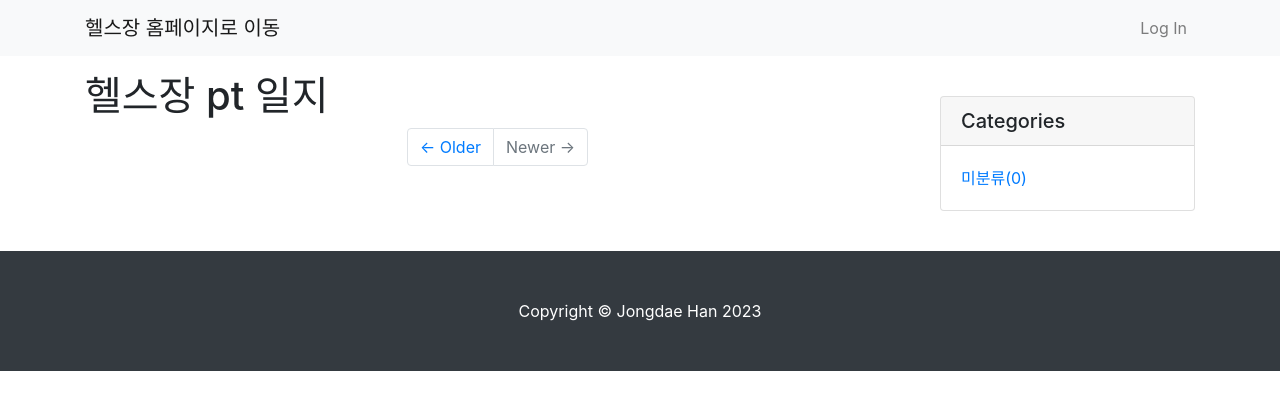
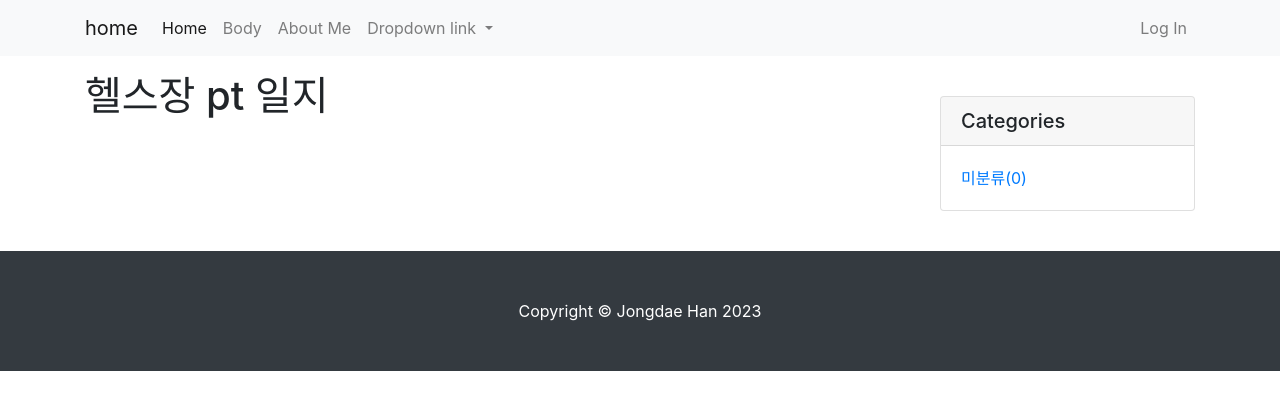
Before and after one commit to bbamsu99/RCP, a Django app: page /body/ in a window 1280 px wide. Shown: the top 410 px of the page. Run offline with Django 4.2, Linux system fonts and the light colour scheme; data that the repository does not hold is empty; some libraries are stand-ins or nearby versions.

Commit message:
일단 저장합니다

```diff
--- a/front/views.py
+++ b/front/views.py
@@ -1,7 +1,9 @@
 from django.shortcuts import render
-
 # Create your views here.
 
 def main(request):
+    return render(request, 'front/main.html')
 
-    return render(request, 'front/main.html')
+# def main(request):
+#
+#     return render(request, 'front/main.html')
--- a/templates/Body/navbar.html
+++ b/templates/Body/navbar.html
@@ -1,32 +1,32 @@
     <nav class="navbar navbar-expand-lg navbar-light bg-light">
         <div class="container">
-            <a class="navbar-brand" href="/">헬스장 홈페이지로 이동</a>
+            <a class="navbar-brand" href="/">home</a>
             <button class="navbar-toggler" type="button" data-toggle="collapse" data-target="#navbarNavDropdown"
                 aria-controls="navbarNavDropdown" aria-expanded="false" aria-label="Toggle navigation">
                 <span class="navbar-toggler-icon"></span>
             </button>
             <div class="collapse navbar-collapse" id="navbarNavDropdown">
                 <ul class="navbar-nav">
-{#                    <li class="nav-item active">#}
-{#                        <a class="nav-link" href="/">Home <span class="sr-only">(current)</span></a>#}
-{#                    </li>#}
-{#                    <li class="nav-item">#}
-{#                        <a class="nav-link" href="/Body/">Body</a>#}
-{#                    </li>#}
-{#                    <li class="nav-item">#}
-{#                        <a class="nav-link" href="/about_me/">About Me</a>#}
-{#                    </li>#}
-{#                    <li class="nav-item dropdown">#}
-{#                        <a class="nav-link dropdown-toggle" href="#" id="navbarDropdownMenuLink" role="button"#}
-{#                            data-toggle="dropdown" aria-haspopup="true" aria-expanded="false">#}
-{#                            Dropdown link#}
-{#                        </a>#}
-{#                        <div class="dropdown-menu" aria-labelledby="navbarDropdownMenuLink">#}
-{#                            <a class="dropdown-item" href="#">Action</a>#}
-{#                            <a class="dropdown-item" href="#">Another action</a>#}
-{#                            <a class="dropdown-item" href="#">Something else here</a>#}
-{#                        </div>#}
-{#                    </li>#}
+                    <li class="nav-item active">
+                        <a class="nav-link" href="/">Home <span class="sr-only">(current)</span></a>
+                    </li>
+                    <li class="nav-item">
+                        <a class="nav-link" href="/body/">Body</a>
+                    </li>
+                    <li class="nav-item">
+                        <a class="nav-link" href="/about_me/">About Me</a>
+                    </li>
+                    <li class="nav-item dropdown">
+                        <a class="nav-link dropdown-toggle" href="#" id="navbarDropdownMenuLink" role="button"
+                            data-toggle="dropdown" aria-haspopup="true" aria-expanded="false">
+                            Dropdown link
+                        </a>
+                        <div class="dropdown-menu" aria-labelledby="navbarDropdownMenuLink">
+                            <a class="dropdown-item" href="#">Action</a>
+                            <a class="dropdown-item" href="#">Another action</a>
+                            <a class="dropdown-item" href="#">Something else here</a>
+                        </div>
+                    </li>
                 </ul>
                 <ul class="navbar-nav ml-auto">
                     <li class="nav-item">
--- a/templates/Body/post_form.html
+++ b/templates/Body/post_form.html
@@ -2,7 +2,7 @@
 {% load crispy_forms_tags %}
 
 {% block main_area %}
-    <h1>블로그 새 글 작성</h1>
+    <h1>새 일지 작성</h1>
     <form method="POST" enctype="multipart/form-data"> {% csrf_token %}
     <table>
         {{ form | crispy }}
--- a/templates/Body/post_list.html
+++ b/templates/Body/post_list.html
@@ -4,18 +4,38 @@
 {% block main_area %}
 
     {% if user.is_authenticated %}
-        {% if user.is_superuser or user.is_staff %}
-            <a href="/body/create_post">글쓰기</a>
-        {% endif %}
+{#        {% if user.is_superuser or user.is_staff %}#}
+{#            <a href="/body/create_post">글쓰기</a>#}
+{#        {% endif %}#}
+        <a class="create-post-button" href="/body/create_post">글쓰기</a>
+
+<style>
+  .create-post-button {
+    display: inline-block;
+    padding: 10px 10px;
+    background-color: black;
+    color: white;
+    text-decoration: none;
+    border: none;
+    border-radius: 4px;
+    position: fixed;
+    top: 5px;
+    right: 10px;
+    z-index: 9999;
+  }
+</style>
 
     {% endif %}
 
 
-     <h1>헬스장 pt 일지 {% if category %} postings with category {{ category }}
-     {% endif %}
-
-        {% if tag %} postings with tag {{ tag }}
-        {% endif %}
+     <h1>헬스장 pt 일지
+{#         {% if category %}#}
+{#             postings with category {{ category }}#}
+{#         {% endif %}#}
+{##}
+{#        {% if tag %}#}
+{#            postings with tag {{ tag }}#}
+{#        {% endif %}#}
 
 
      </h1>
@@ -29,27 +49,27 @@
                         <img class="card-img-top" src="/media/body/images/2023/06/13/f1.png" style="max-width: 100px; height: 100px;">
                     {% endif %}
                     <div class="card-body">
-                        <h2 class="card-title">{{ p.title}}</h2>
+                        <h2 class="card-title">{{ p.title }}</h2>
 {#                        ({{ p.category }})</h2>#}
                         <p class="card-text">{{ p.content | truncatewords:30 }}</p>
 
                         <a href="{{ p.get_absolute_url }}" class="btn btn-primary">Read More &rarr;</a>
                     </div>
                     <div class="card-footer text-muted">
-                        Posted on {{ p.created_at}} by
-                        <a href="#"> {{ p.author }}</a>
+                        Posted on {{ p.created_at }} by {{ p.author }}
+{#                        <a href="#"> {{ p.author }}</a>#}
                     </div>
                 </div>
                 {% endfor %}
 
 
                 <!-- Pagination -->
-                <ul class="pagination justify-content-center mb-4">
-                    <li class="page-item">
-                        <a class="page-link" href="#">&larr; Older</a>
-                    </li>
-                    <li class="page-item disabled">
-                        <a class="page-link" href="#">Newer &rarr;</a>
-                    </li>
-                </ul>
+{#                <ul class="pagination justify-content-center mb-4">#}
+{#                    <li class="page-item">#}
+{#                        <a class="page-link" href="#">&larr; Older</a>#}
+{#                    </li>#}
+{#                    <li class="page-item disabled">#}
+{#                        <a class="page-link" href="#">Newer &rarr;</a>#}
+{#                    </li>#}
+{#                </ul>#}
 {% endblock %}
```
Also changed, not shown: templates/Body/post_detail.html (+12 -9 lines), templates/front/main.html (+63 -8 lines).
